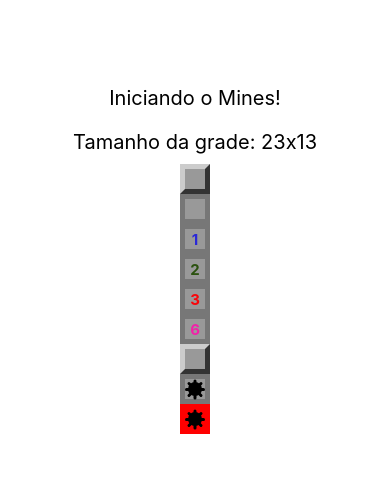
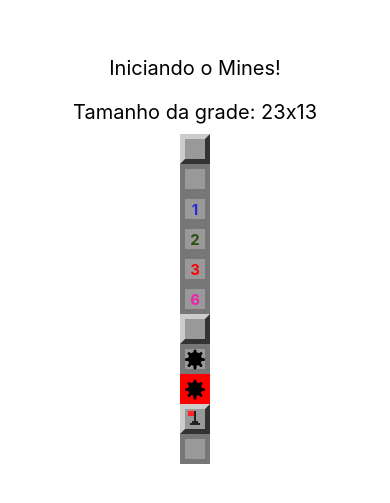
Before and after one commit to dimas7git/ReactNative---CodeCrafts, a React Native app in the folder mines/: screen / in a window 390 px wide. Shown: the part 167-670 px from the top of the page. Built offline with nearby package versions, Linux system fonts and the light colour scheme.

Commit message:
componente bandeira #01

```diff
--- a/mines/App.js
+++ b/mines/App.js
@@ -16,6 +16,8 @@
       <Field mined />
       <Field mined opened />
       <Field mined opened exploded />
+      <Field flagged />
+      <Field flagged opened />
     </View>
   );
 }
--- a/mines/src/components/Field.js
+++ b/mines/src/components/Field.js
@@ -2,14 +2,16 @@
 import { View, StyleSheet, Text } from "react-native";
 import params from "../params";
 import Mine from "./Mine";
+import Flag from "./Flag";
 
 export default (props) => {
-    const { mined, opened, nearMines, exploded } = props;
+    const { mined, opened, nearMines, exploded, flagged } = props;
 
     const styleField = [styles.field];
     if (opened) styleField.push(styles.opened);
     if (exploded) styleField.push(styles.exploded);
-    if (styleField.length === 1) styleField.push(styles.regular);
+    if (flagged) styleField.push(styles.flagged);
+    if (!opened && !exploded) styleField.push(styles.regular);
 
     let color = null;
     if (nearMines > 0) {
@@ -27,6 +29,7 @@
                 false
             )}
             {mined && opened ? <Mine /> : false}
+            {flagged && !opened ? <Flag /> : false}
         </View>
     );
 };
--- /dev/null
+++ b/mines/src/components/Flag.js
@@ -0,0 +1,71 @@
+import React from "react";
+import { View, StyleSheet } from "react-native";
+
+export default (props) => {
+    return (
+        <View style={styles.container}>
+        <View style={styles.flagpole} />
+        <View style={styles.flag} />
+        <View style={styles.base1} />
+        <View style={styles.base2} />
+        </View>
+    );
+}
+
+const styles = StyleSheet.create({
+    container: {
+        marginTop: 2,
+    },
+    flagpole: {
+        position: "absolute",
+        height: 14,
+        width: 2,
+        backgroundColor: "#222",
+        marginLeft: 9,
+    },
+    flag: {
+        position: "absolute",
+        height: 5,
+        width: 6,
+        backgroundColor: "#F22",
+        marginLeft: 3,
+    },
+    base1: {
+        position: "absolute",
+        height: 2,
+        width: 6,
+        backgroundColor: "#222",
+        marginLeft: 7,
+        marginTop: 10,
+    },
+    base2: {
+        position: "absolute",
+        height: 2,
+        width: 10,
+        backgroundColor: "#222",
+        marginLeft: 5,
+        marginTop: 12,
+    },
+    flagpoleBigger: {
+        height: 28,
+        width: 4,
+        marginLeft: 16,
+    },
+    flagBigger: {
+        height: 10,
+        width: 14,
+        marginLeft: 3,
+    },
+    base1Bigger: {
+        height: 4,
+        width: 12,
+        marginLeft: 12,
+        marginTop: 20,
+    },
+    base2Bigger: {
+        height: 4,
+        width: 20,
+        marginLeft: 8,
+        marginTop: 24,
+    },
+});
```
